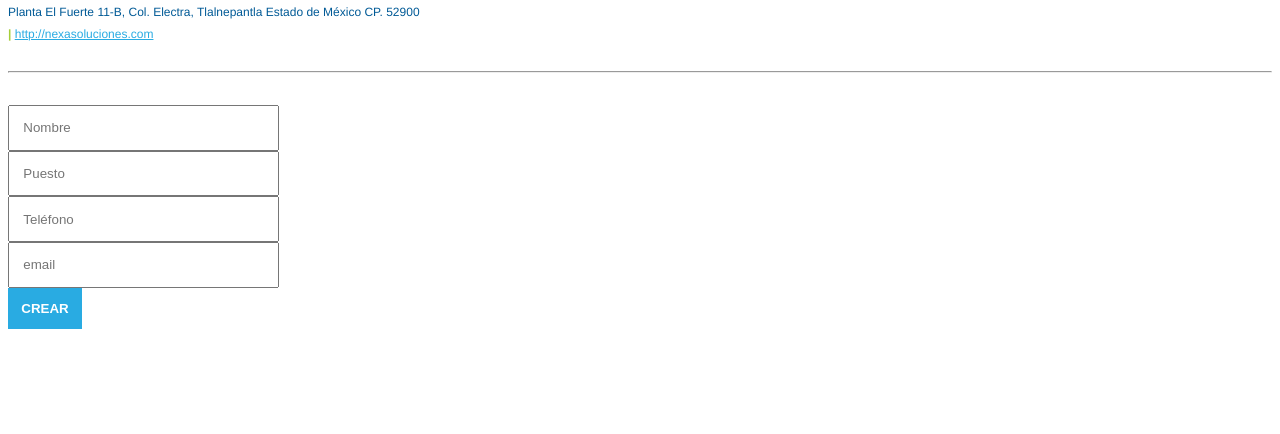
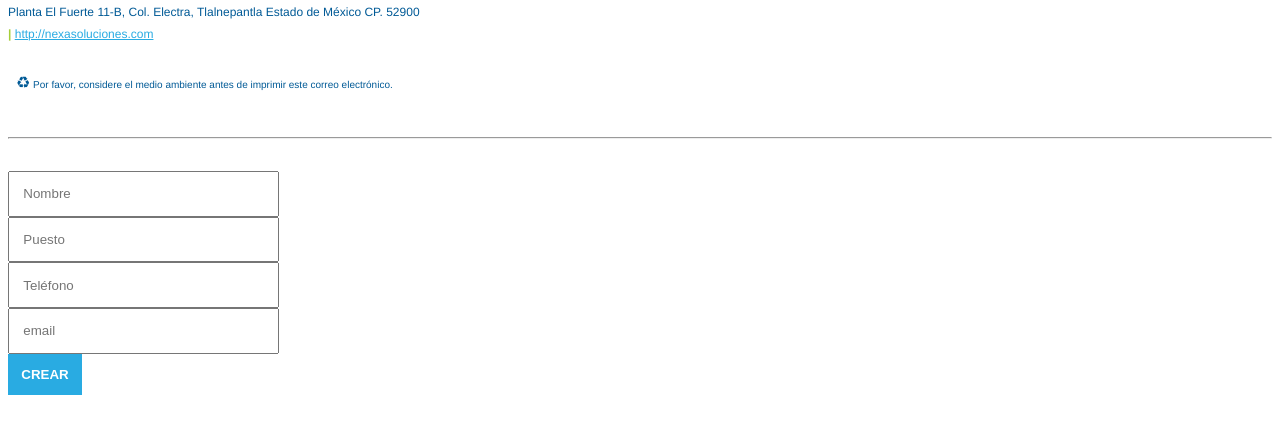
Before and after one commit to ielow/esign-creator, a website built with webpack: page src/index.html in a window 1280 px wide. Shown: the part 222-656 px from the top of the page. Built offline with nearby package versions, Linux system fonts and the light colour scheme.

Commit message:
Eco message

```diff
--- a/package.json
+++ b/package.json
@@ -4,9 +4,9 @@
   "description": "",
   "main": "index.js",
   "scripts": {
-    "test": "echo \"Error: no test specified\" && exit 1",
     "dev": "webpack-dev-server",
-    "start": "webpack"
+    "build": "webpack --production",
+    "start": "webpack --development"
   },
   "author": "",
   "license": "ISC",
--- a/src/index.html
+++ b/src/index.html
@@ -11,7 +11,7 @@
             align-items: flex-start;
             justify-content: center;
         }
-        .form-container input[type="text"]{
+        .form-container input{
             display: block;
             padding: 1em;
             min-width: 240px;
@@ -48,7 +48,19 @@
             <span style="font-weight: bold; color: #A6CE39;">|</span>
             <a style="color: #29ABE2 !important;" href="http://nexasoluciones.com" target="_blank">http://nexasoluciones.com</a>
         </span>
-
+        <div class="foot"
+            style="width: 100%;
+                display: block;
+                font-size: 10px;
+                margin-top: 24px;
+                padding-top: 5px;
+                padding-bottom: 5px;"
+         >
+            <p style="margin-left: 8px;">
+                <span style="font-size: 16px; ">&#9851;</span>
+                Por favor, considere el medio ambiente antes de imprimir este correo electrónico.
+            </p>
+        </div>
 
     </div>
     <hr style="margin: 2em 0 2em 0;">
--- a/webpack.config.js
+++ b/webpack.config.js
@@ -3,7 +3,6 @@ const htmlWebpackPlugin = require('html-webpack-plugin');
 const {CleanWebpackPlugin} = require('clean-webpack-plugin');
 
 module.exports={
-    mode:'production',
     entry: './src/index.js',
     output: {
         filename:'main.js',
```
